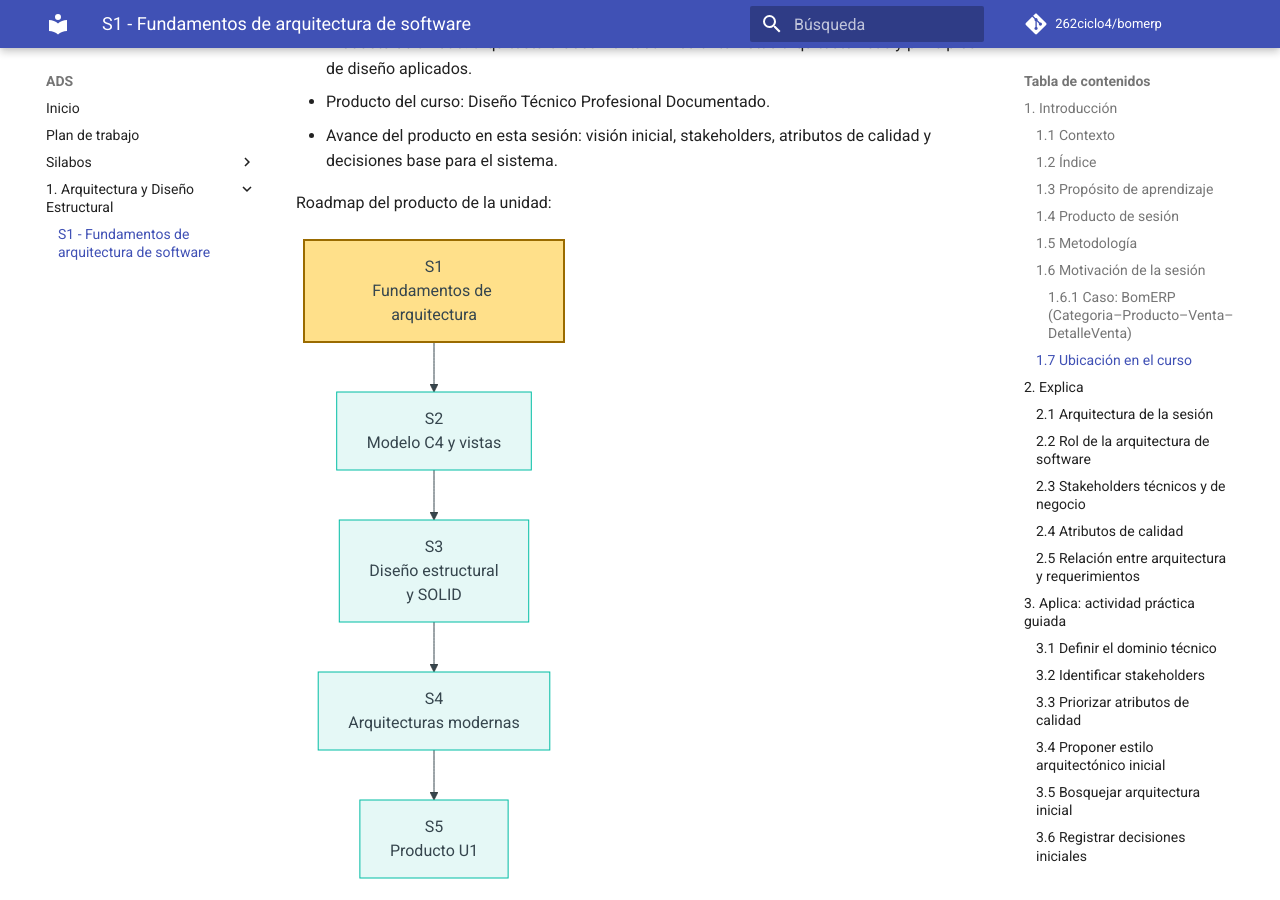
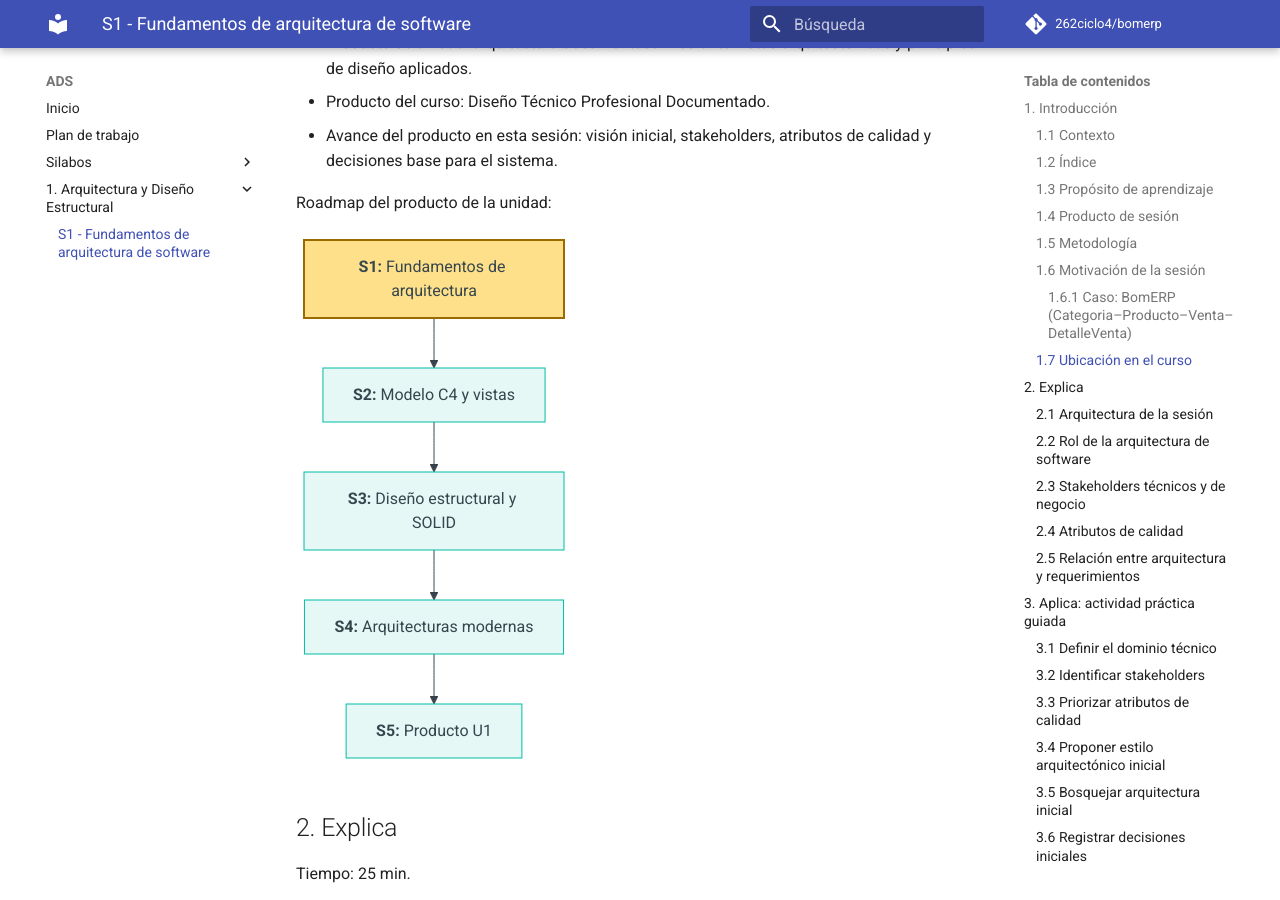
Before and after one commit to 262ciclo4/bomerp, an MkDocs documentation site: the page built from docs/ads/sesiones/S01_Fundamentos_Arquitectura_Software.md, in a window 1280 px wide and 900 px high, scrolled down 2068 px. Built offline with MkDocs 1.6.1 and Material for MkDocs 9.7.7, drawn with Linux system fonts in a browser that asks for light colours; comment, search, counter and statistics services are not loaded.

Commit message:
first commit

````diff
--- a/docs/ads/sesiones/S01_Fundamentos_Arquitectura_Software.md
+++ b/docs/ads/sesiones/S01_Fundamentos_Arquitectura_Software.md
@@ -58,11 +58,11 @@ Roadmap del producto de la unidad:
 
 ```mermaid
 flowchart TB
-    S1["S1<br/>Fundamentos de arquitectura"]
-    S2["S2<br/>Modelo C4 y vistas"]
-    S3["S3<br/>Diseño estructural<br/>y SOLID"]
-    S4["S4<br/>Arquitecturas modernas"]
-    S5["S5<br/>Producto U1"]
+    S1["`**S1:** Fundamentos de arquitectura`"]
+    S2["`**S2:** Modelo C4 y vistas`"]
+    S3["`**S3:** Diseño estructural y SOLID`"]
+    S4["`**S4:** Arquitecturas modernas`"]
+    S5["`**S5:** Producto U1`"]
 
     S1 --> S2 --> S3 --> S4 --> S5
 
@@ -194,10 +194,10 @@ Ejemplo resuelto con BomERP — cada equipo completa la misma tabla para el domi
 ```mermaid
 flowchart TB
     U[Usuario administrativo]
-    SPA[Frontend SPA<br/>desde U2]
-    API[Backend REST<br/>bomerp-backend]
-    DB[(Oracle<br/>esquemas funcionales)]
-    EXT[Servicio externo<br/>notificación]
+    SPA[Frontend SPA - desde U2]
+    API[Backend REST - bomerp-backend]
+    DB[(Oracle - esquemas funcionales)]
+    EXT[Servicio externo - notificación]
 
     U --> SPA
     SPA --> API
````
Also changed, not shown: docs/bd2/sesiones/S01_PLSQL_Aplicado_Negocio.md (+7 -7 lines).
